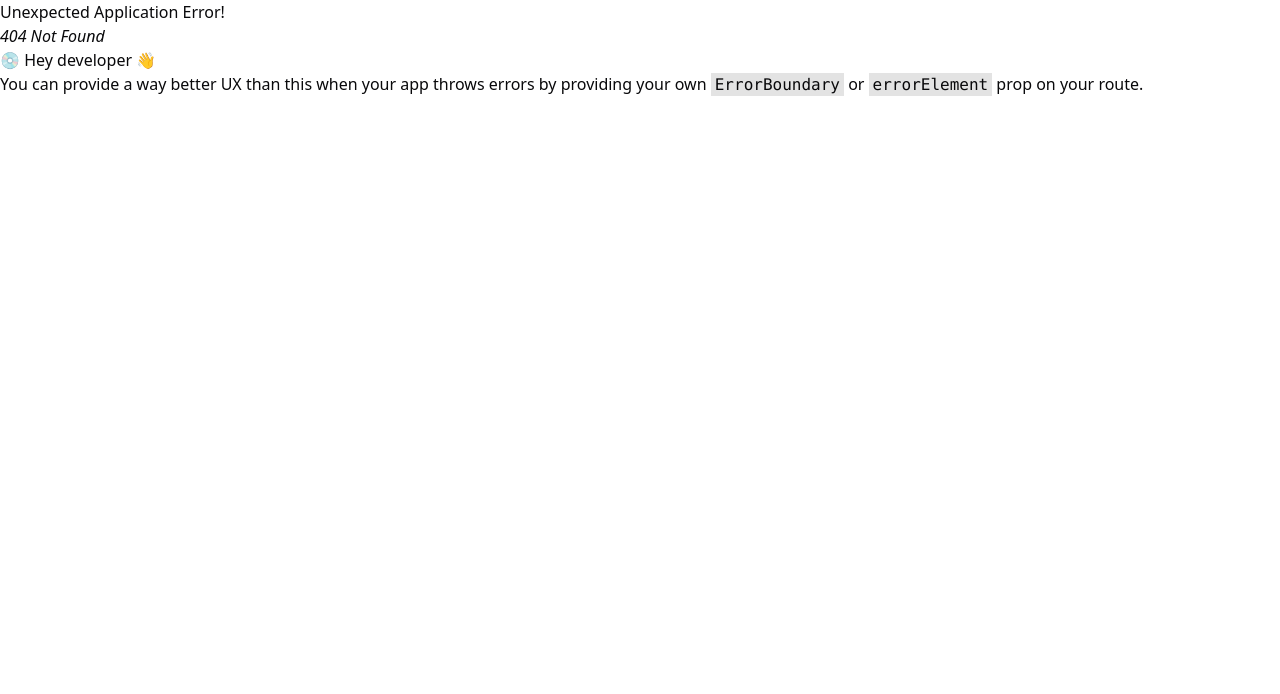
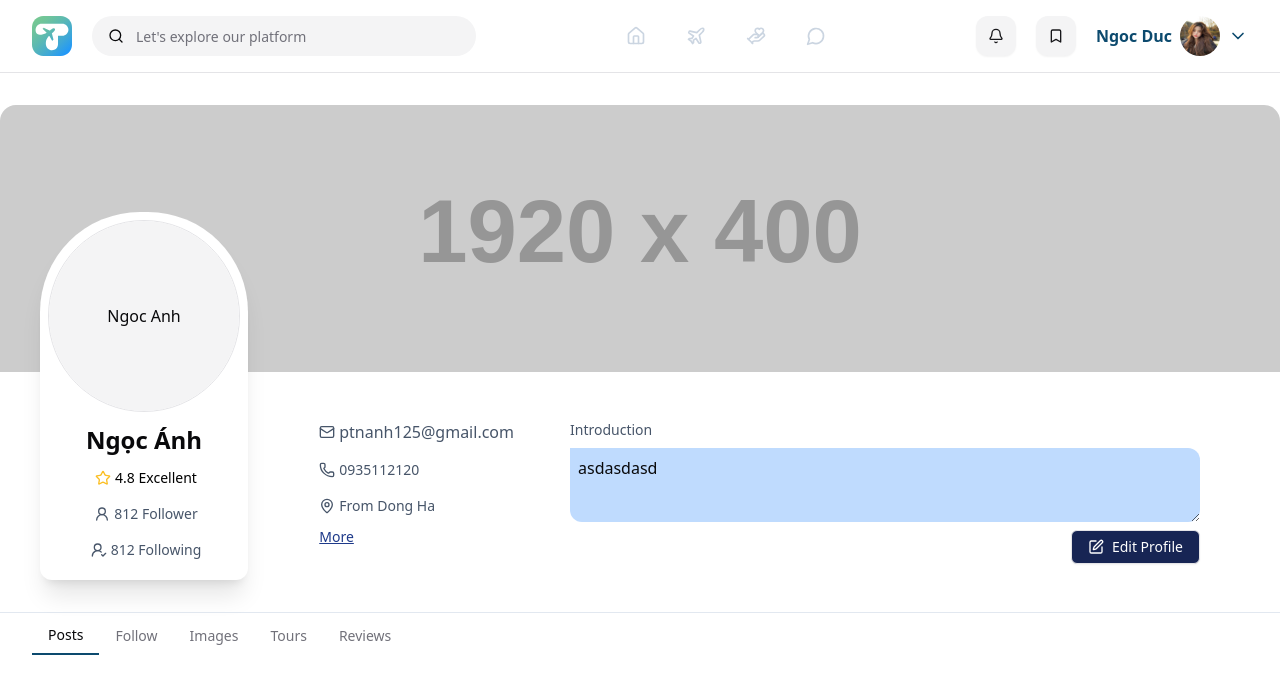
Before and after one commit to CAPSTONE-2-C2SE-02/webapp, a React (Vite) app in the folder client/: page /users/userId in a window 1280 px wide. Before the commit this address had no page. Shown: the top 694 px of the page. Built offline with nearby package versions, Linux system fonts and the light colour scheme.

Commit message:
layout profile

```diff
--- a/client/src/layouts/main-layout.tsx
+++ b/client/src/layouts/main-layout.tsx
@@ -5,7 +5,7 @@ const MainLayout = () => {
   return (
     <div>
       <Header />
-      <main>
+      <main className="max-w-7xl w-full mx-auto">
         <Outlet />
       </main>
     </div>
--- /dev/null
+++ b/client/src/layouts/profile-layout.tsx
@@ -0,0 +1,129 @@
+import { Avatar, AvatarFallback, AvatarImage } from "@/components/ui/avatar";
+import { NavLink, Outlet } from "react-router";
+import { UserRound } from "lucide-react"
+import { Star } from "lucide-react"
+import { UserRoundCheck } from "lucide-react"
+import { Mail } from "lucide-react";
+import { Phone } from "lucide-react";
+import { MapPin } from "lucide-react";
+import { Tabs, TabsList, TabsTrigger } from "@/components/ui/tabs";
+import { Button } from "@/components/ui/button";
+import { Edit } from "lucide-react";
+import { cn } from "@/lib/utils";
+const ProfileLayout = () => {
+    return (
+        <div className="w-full flex flex-col gap-5">
+            <div className="relative w-full py-8">
+                <img src="https://placehold.co/1920x400" className="rounded-t-2xl"/>
+                <div className="shadow-xl flex flex-col bg-white !rounded-b-xl rounded-t-[100px] [16px] pt-2 px-2 pb-3 -translate-y-40 max-w-[220px] absolute left-10">
+                    <Avatar className="size-48 border border-border">
+                        <AvatarImage />
+                        <AvatarFallback>Ngoc Anh</AvatarFallback>
+                    </Avatar>
+                    <div className="flex-col justify-items-center">
+                        <p className="font-bold text-2xl my-1 justify-center truncate max-w-44 pt-2">Ngọc Ánh</p>
+                        <div className="flex items-center py-2">
+                            <Star className="w-4 h-4 mx-1 stroke-amber-400" />
+                            <p className="font-medium text-black text-sm"> 4.8 Excellent</p>
+                        </div>
+                        <div className="flex items-center py-2">
+                            <UserRound className="w-4 h-4 mx-1 stroke-slate-600" />
+                            <p className="font-medium text-slate-600 text-sm"> 812 Follower</p>
+                        </div>
+                        <div className="flex items-center py-2">
+                            <UserRoundCheck className="w-4 h-4 mx-1 stroke-slate-600" />
+                            <p className="font-medium text-slate-600 text-sm"> 812 Following</p>
+                        </div>
+                    </div>
+                </div>
+                <div className="flex justify-end items-start px-6 py-10 bg-white ">
+                    <div className="flex-col justify-items-start content-center">
+                        <div className="flex items-center py-2 ">
+                            <Mail className="w-4 h-4 mx-1 stroke-slate-600" />
+                            <p className="font-medium text-slate-600"> ptnanh125@gmail.com</p>
+                        </div>
+                        <div className="flex items-center py-2">
+                            <Phone className="w-4 h-4 mx-1 stroke-slate-600" />
+                            <p className="font-medium text-slate-600 text-sm"> 0935112120</p>
+                        </div>
+                        <div className="flex items-center py-2">
+                            <MapPin className="w-4 h-4 mx-1 stroke-slate-600 " />
+                            <p className="font-medium text-slate-600 text-sm"> From Dong Ha</p>
+                        </div>
+                        <a href="" className="mx-1 text-blue-900 font-medium underline py-2 text-sm">More</a>
+                    </div>
+                    <div className="my-2 mx-14 h-36 flex flex-col justify-items-start gap-2">
+                        <p className="font-medium text-slate-600 text-sm">Introduction</p>
+                        <textarea name="intro" value="asdasdasd" id="" disabled className="w-[630px] h-[94px] p-2 bg-blue-200 rounded-b-xl rounded-r-xl"></textarea>
+                        <Button variant={"outline"} className="bg-blue-950 text-white !h-[34px] w-fit ml-auto">
+                            <Edit/> Edit Profile
+                        </Button>
+                    </div>
+                </div>
+                <div className="flex justify-between border-t px-8 py-1 border-slate-200  rounded-b-2xl bg-white">
+                    <div className="flex items-center">
+                        <NavLink
+                            to={`/users/userId`}
+                            className={({ isActive }) =>
+                                cn(
+                                  "bg-white px-4 py-2 font-medium text-sm",
+                                  isActive ? "border-b border-b-2 border-primary" : "text-muted-foreground"
+                                )
+                            }
+                        >
+                            Posts
+                        </NavLink>
+                        <NavLink
+                            to={`/users/userId/follow`}
+                            className={({ isActive }) =>
+                                cn(
+                                  "bg-white px-4 py-2 font-medium text-sm",
+                                  isActive ? "border-b border-b-2 border-primary" : "text-muted-foreground"
+                                )
+                            }
+                        >
+                            Follow
+                        </NavLink>
+                        <NavLink
+                            to={`/users/userId/images`}
+                            className={({ isActive }) =>
+                                cn(
+                                  "bg-white px-4 py-2 font-medium text-sm",
+                                  isActive ? "border-b border-b-2 border-primary" : "text-muted-foreground"
+                                )
+                            }
+                        >
+                            Images
+                        </NavLink>
+                        <NavLink
+                            to={`/users/userId/tours`}
+                            className={({ isActive }) =>
+                                cn(
+                                  "bg-white px-4 py-2 font-medium text-sm",
+                                  isActive ? "border-b border-b-2 border-primary" : "text-muted-foreground"
+                                )
+                            }
+                        >
+                            Tours
+                        </NavLink>
+                        <NavLink
+                            to={`/users/userId/reviews`}
+                            className={({ isActive }) =>
+                                cn(
+                                  "bg-white px-4 py-2 font-medium text-sm",
+                                  isActive ? "border-b border-b-2 border-primary" : "text-muted-foreground"
+                                )
+                            }
+                        >
+                            Reviews
+                        </NavLink>
+                    </div>
+                </div>
+            </div>
+            <Outlet />
+        </div>
+
+    )
+}
+
+export default ProfileLayout
--- /dev/null
+++ b/client/src/pages/userprofile-page.tsx
@@ -0,0 +1,9 @@
+import React from 'react'
+
+const UserProfilePage = () => {
+  return (
+    <div></div>
+  )
+}
+
+export default UserProfilePage
```
Also changed, not shown: client/src/routes/index.tsx (+9 -1 lines).
